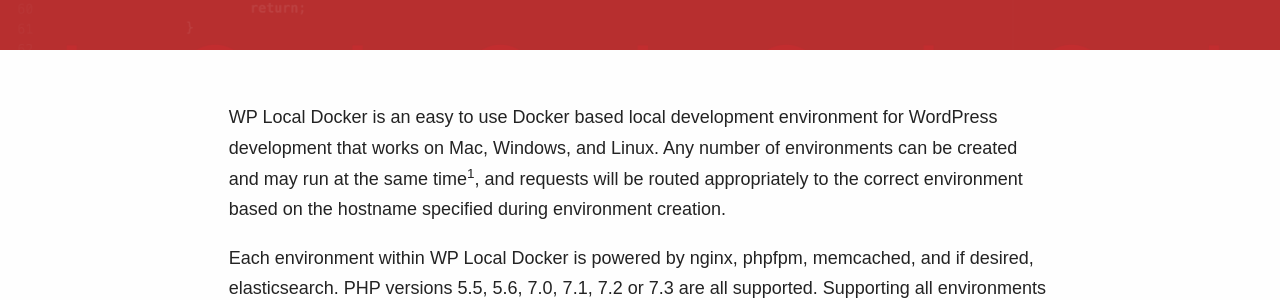
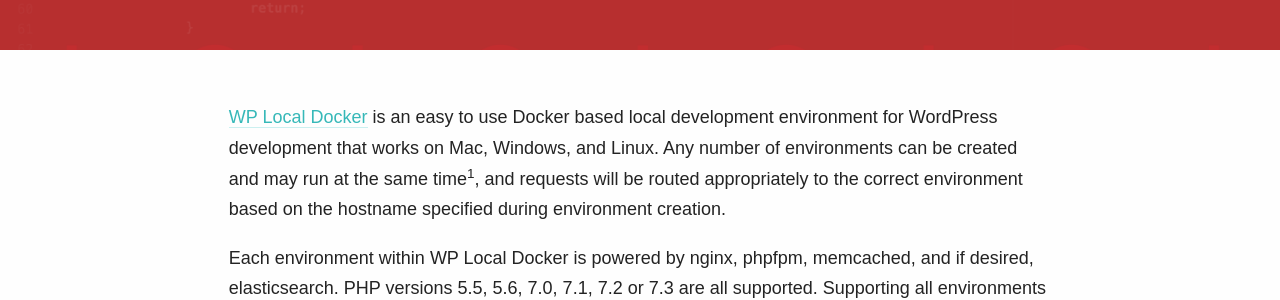
Before and after one commit to 10up/wp-local-docker-docs, a Jekyll site: the page built from index.md, in a window 1280 px wide and 1058 px high. Shown: the part 244-544 px from the top of the window. Built offline with Jekyll 4.4.1, drawn with Linux system fonts in a browser that asks for light colours; some web fonts are replaced; part of the change alters nothing that is shown.

```diff
--- a/_includes/markdown/Introduction.md
+++ b/_includes/markdown/Introduction.md
@@ -1,4 +1,4 @@
-WP Local Docker is an easy to use Docker based local development environment for WordPress development that works on Mac,
+[WP Local Docker](https://github.com/10up/wp-local-docker-v2) is an easy to use Docker based local development environment for WordPress development that works on Mac,
 Windows, and Linux. Any number of environments can be created and may run at the same time<sup>1</sup>, and requests will be routed
 appropriately to the correct environment based on the hostname specified during environment creation.
 
```
